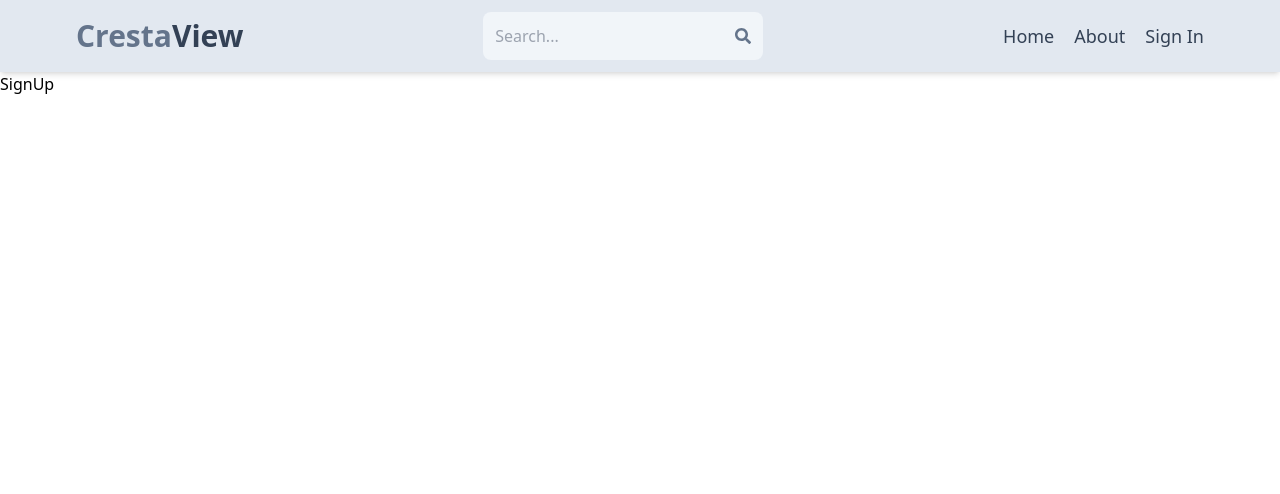
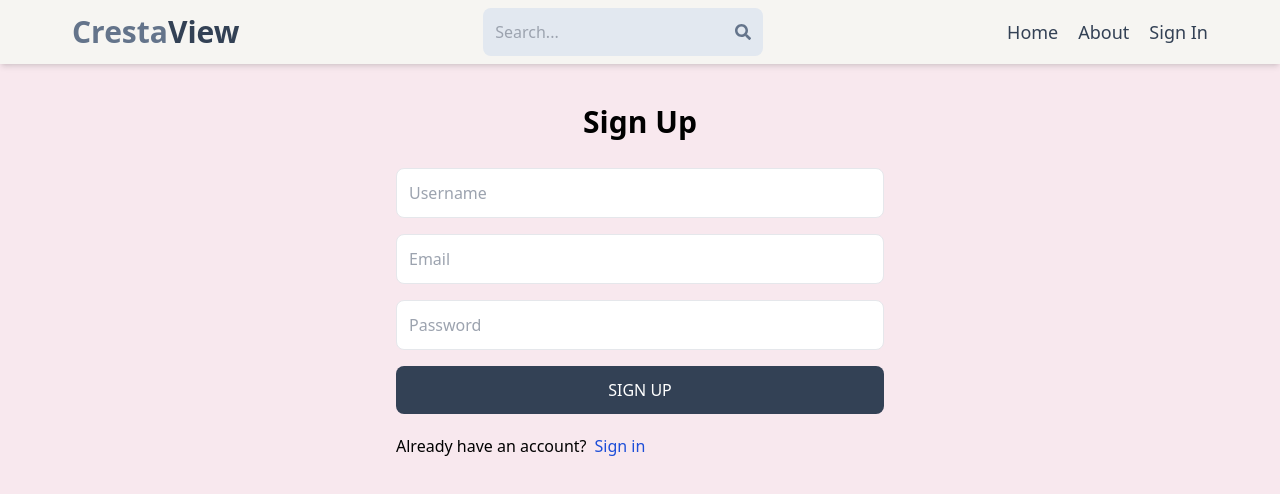
Before and after one commit to Faraz-Ansari/mern-estate, a React (Vite) app in the folder client/: page /sign-up in a window 1280 px wide. Shown: the top 494 px of the page. Built offline with nearby package versions, Linux system fonts and the light colour scheme.

Commit message:
complete SignUp page UI and add body, header background-color palette in index.css file

```diff
--- a/client/src/components/Header.jsx
+++ b/client/src/components/Header.jsx
@@ -3,8 +3,8 @@
 
 export default function Header() {
     return (
-        <header className="bg-slate-200 shadow-md">
-            <div className="flex justify-between items-center max-w-6xl mx-auto p-3">
+        <header className=" shadow-md">
+            <div className="flex justify-between items-center max-w-6xl mx-auto p-2">
                 <Link to="/">
                     <h1 className="text-sm md:text-3xl font-bold flex flex-wrap">
                         <span className="text-slate-500">Cresta</span>
@@ -12,7 +12,7 @@
                     </h1>
                 </Link>
 
-                <form className="bg-slate-100 p-3 rounded-lg flex items-center">
+                <form className="bg-slate-200 p-3 rounded-lg flex items-center">
                     <input
                         type="text"
                         placeholder="Search..."
--- a/client/src/index.css
+++ b/client/src/index.css
@@ -1,3 +1,11 @@
 @tailwind base;
 @tailwind components;
 @tailwind utilities;
+
+header {
+    background-color: #F6F5F2;
+}
+
+body {
+    background-color: #F8E8EE;
+}
--- a/client/src/pages/SignUp.jsx
+++ b/client/src/pages/SignUp.jsx
@@ -1,3 +1,42 @@
+import { Link } from "react-router-dom";
+
 export default function SignUp() {
-    return <div>SignUp</div>;
+    const handleSubmit = (e) => {
+        e.preventDefault();
+    };
+
+    return (
+        <div className="max-w-lg mx-auto p-3">
+            <h1 className="text-3xl text-center font-semibold my-7">Sign Up</h1>
+            <form className="flex flex-col gap-4" onSubmit={handleSubmit}>
+                <input
+                    type="text"
+                    placeholder="Username"
+                    id="username"
+                    className="rounded-lg border p-3"
+                />
+                <input
+                    type="email"
+                    placeholder="Email"
+                    id="email"
+                    className="rounded-lg border p-3"
+                />
+                <input
+                    type="password"
+                    placeholder="Password"
+                    id="password"
+                    className="rounded-lg border p-3"
+                />
+                <button className="p-3 bg-slate-700 rounded-lg text-white hover:opaciity-95 disabled:opacity-80">
+                    SIGN UP
+                </button>
+            </form>
+            <div className="flex mt-5 gap-2">
+                <p>Already have an account?</p>
+                <Link to="/sign-in">
+                    <span className="text-blue-700">Sign in</span>
+                </Link>
+            </div>
+        </div>
+    );
 }
```
